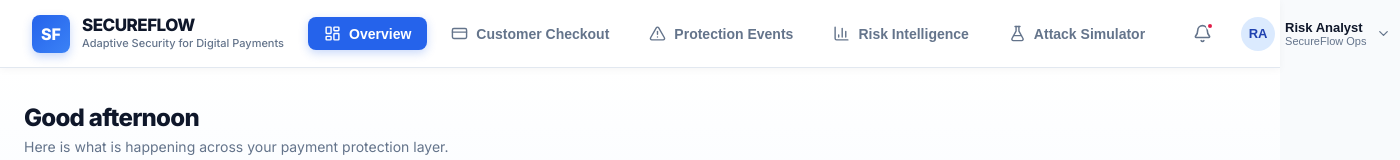
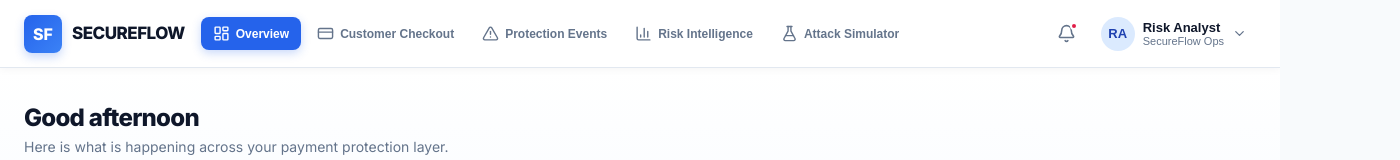
Before and after one commit to SuhaniKeni/SecureFlow, a React (Vite) app in the folder frontend/: page / in a window 1280 px wide. Shown: the top 160 px of the page, 1400 px wide, since content can reach past the window. Built offline with nearby package versions, Linux system fonts and the light colour scheme; no server answers; the HTML template or start-up script is replaced by a standard one.

Commit message:
Fix navbar right-side overflow and clipping on user profile badge

```diff
--- a/frontend/src/index.css
+++ b/frontend/src/index.css
@@ -54,6 +54,7 @@ body {
   color: var(--text-main);
   line-height: 1.5;
   -webkit-font-smoothing: antialiased;
+  overflow-x: hidden;
 }
 
 /* App Shell Full-Width Container */
@@ -62,6 +63,8 @@ body {
   flex-direction: column;
   min-height: 100vh;
   width: 100%;
+  max-width: 100vw;
+  overflow-x: hidden;
 }
 
 /* Sticky Top Navigation Bar */
@@ -73,18 +76,21 @@ body {
   border-bottom: 1px solid var(--border-color);
   box-shadow: 0 2px 8px rgba(15, 23, 42, 0.04);
   height: 68px;
-  padding: 0 32px;
+  padding: 0 24px;
   display: flex;
   align-items: center;
   justify-content: space-between;
-  gap: 24px;
+  gap: 16px;
+  width: 100%;
+  max-width: 100vw;
+  box-sizing: border-box;
 }
 
 /* Left Brand Section */
 .nav-brand-section {
   display: flex;
   align-items: center;
-  gap: 12px;
+  gap: 10px;
   flex-shrink: 0;
 }
 
@@ -100,6 +106,7 @@ body {
   align-items: center;
   justify-content: center;
   box-shadow: 0 4px 10px rgba(37, 99, 235, 0.25);
+  flex-shrink: 0;
 }
 
 .brand-title-group {
@@ -125,20 +132,22 @@ body {
 .nav-center-menu {
   display: flex;
   align-items: center;
-  gap: 8px;
+  gap: 4px;
+  flex-shrink: 1;
+  min-width: 0;
 }
 
 .nav-link {
   display: inline-flex;
   align-items: center;
-  gap: 8px;
-  padding: 8px 16px;
+  gap: 6px;
+  padding: 8px 12px;
   border-radius: var(--radius-sm);
   color: var(--text-muted);
-  font-size: 14px;
+  font-size: 13px;
   font-weight: 600;
   cursor: pointer;
-  transition: all 0.2s ease;
+  transition: all 0.15s ease;
   border: none;
   background: transparent;
   text-decoration: none;
@@ -160,8 +169,9 @@ body {
 .nav-right-controls {
   display: flex;
   align-items: center;
-  gap: 16px;
+  gap: 12px;
   flex-shrink: 0;
+  margin-left: auto;
 }
 
 .nav-icon-btn {
@@ -176,6 +186,7 @@ body {
   align-items: center;
   justify-content: center;
   transition: background-color 0.15s ease;
+  flex-shrink: 0;
 }
 
 .nav-icon-btn:hover {
@@ -197,13 +208,14 @@ body {
 .user-profile-btn {
   display: flex;
   align-items: center;
-  gap: 10px;
+  gap: 8px;
   padding: 4px 8px 4px 4px;
   border-radius: var(--radius-pill);
   cursor: pointer;
   border: 1px solid transparent;
   transition: background-color 0.15s ease;
   background: transparent;
+  flex-shrink: 0;
 }
 
 .user-profile-btn:hover {
@@ -222,6 +234,7 @@ body {
   display: flex;
   align-items: center;
   justify-content: center;
+  flex-shrink: 0;
 }
 
 .user-info {
@@ -235,11 +248,13 @@ body {
   font-size: 13px;
   color: #0f172a;
   line-height: 1.2;
+  white-space: nowrap;
 }
 
 .user-role {
   font-size: 11px;
   color: var(--text-muted);
+  white-space: nowrap;
 }
 
 /* Mobile Navigation Hamburger */
@@ -250,6 +265,7 @@ body {
   color: var(--text-main);
   cursor: pointer;
   padding: 6px;
+  flex-shrink: 0;
 }
 
 .mobile-drawer {
@@ -281,24 +297,23 @@ body {
   width: 100%;
 }
 
-/* Responsive Breakpoints */
-@media (max-width: 1024px) {
-  .top-navbar {
-    padding: 0 20px;
+/* Responsive Breakpoints & Clipping Protection */
+@media (max-width: 1280px) {
+  .brand-subtitle {
+    display: none;
   }
-  .nav-center-menu {
-    gap: 4px;
+  .nav-link span {
+    font-size: 12px;
   }
-  .nav-link {
-    padding: 6px 10px;
-    font-size: 13px;
-  }
-  .brand-subtitle {
+}
+
+@media (max-width: 1100px) {
+  .user-info {
     display: none;
   }
 }
 
-@media (max-width: 768px) {
+@media (max-width: 1024px) {
   .nav-center-menu, .nav-right-controls {
     display: none;
   }
```
